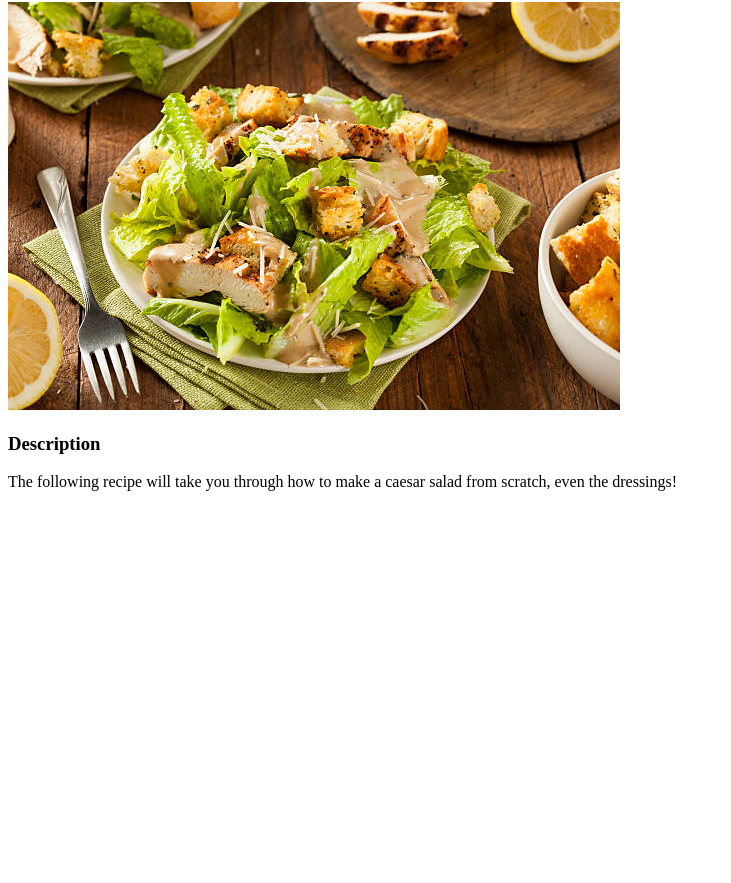
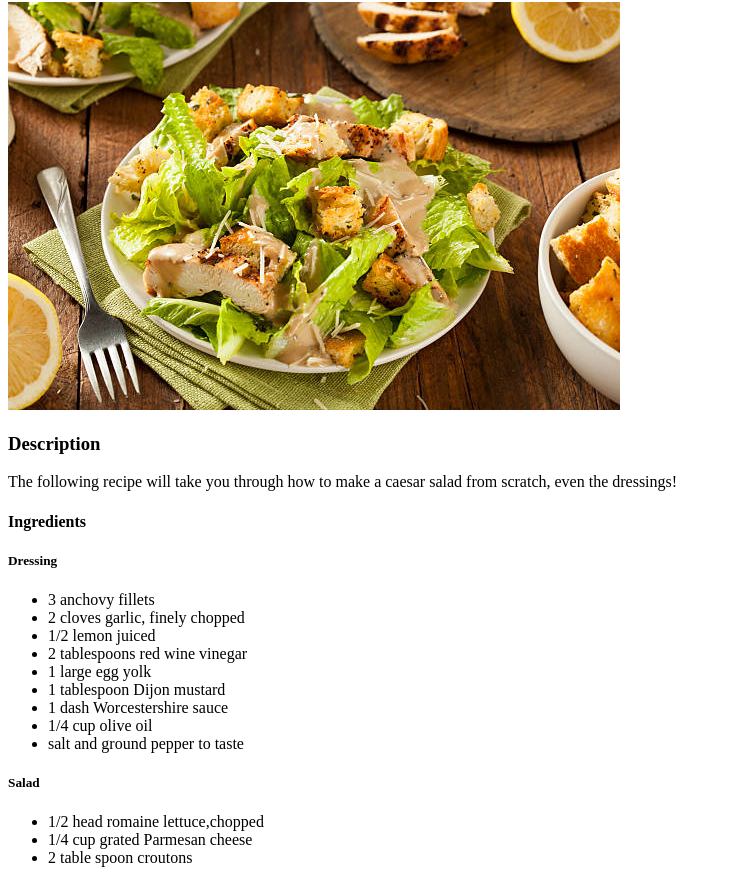
Before and after one commit to ChickenTendy80/odin-recipes, a plain HTML site: page recipes/caesar-salad.html in a window 1280 px wide. Shown: the part 104-987 px from the top of the page, without its empty margins (0-731 px from the left). Before the commit the page ends 800 px from the top, so only its background shows below. Drawn offline with Linux system fonts and the light colour scheme.

Commit message:
Add recipes/caesar-salad.html

```diff
--- a/recipes/caesar-salad.html
+++ b/recipes/caesar-salad.html
@@ -10,5 +10,24 @@
     <img src="images/caesar-salad.jpg">
     <h3>Description</h3>
     <p>The following recipe will take you through how to make a caesar salad from scratch, even the dressings!</p>
+    <h4>Ingredients</h4>
+    <h5>Dressing</h5>
+        <ul>
+            <li>3 anchovy fillets</li>
+            <li>2 cloves garlic, finely chopped</li>
+            <li>1/2 lemon juiced</li>
+            <li>2 tablespoons red wine vinegar</li>
+            <li>1 large egg yolk</li>
+            <li>1 tablespoon Dijon mustard</li>
+            <li>1 dash Worcestershire sauce</li>
+            <li>1/4 cup olive oil</li>
+            <li>salt and ground pepper to taste</li>
+        </ul>
+    <h5>Salad</h5>
+        <ul>
+            <li>1/2 head romaine lettuce,chopped</li>
+            <li>1/4 cup grated Parmesan cheese</li>
+            <li>2 table spoon croutons</li>
+        </ul>
 </body>
 </html>
```
